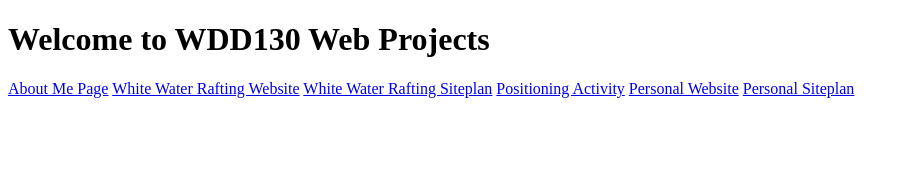
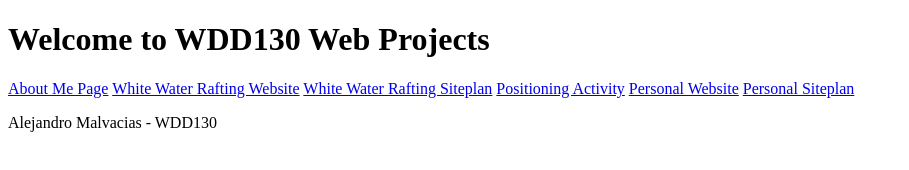
Before and after one commit to alejandrodm19/WDD130, a plain HTML site: page index.html in a window 1280 px wide. Shown: the whole page, without its empty margins (0-909 px from the left). Drawn offline with Linux system fonts and the light colour scheme.

Commit message:
Added a paragraph to the home page

```diff
--- a/index.html
+++ b/index.html
@@ -16,5 +16,6 @@
       <a href="#">Personal Website</a>
       <a href="#">Personal Siteplan</a>
     </nav>
+    <p>Alejandro Malvacias - WDD130</p>
   </body>
 </html>
```
